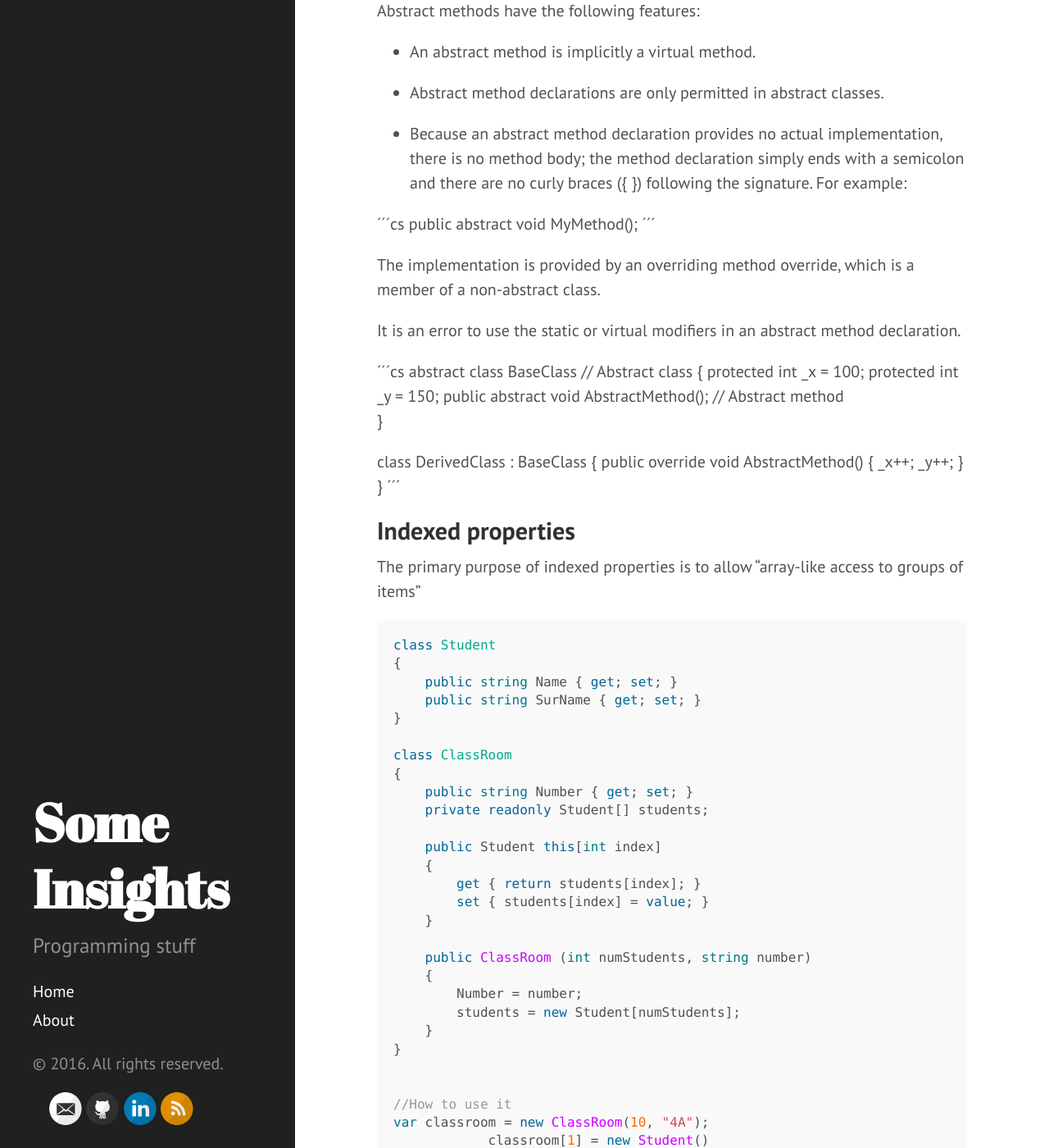
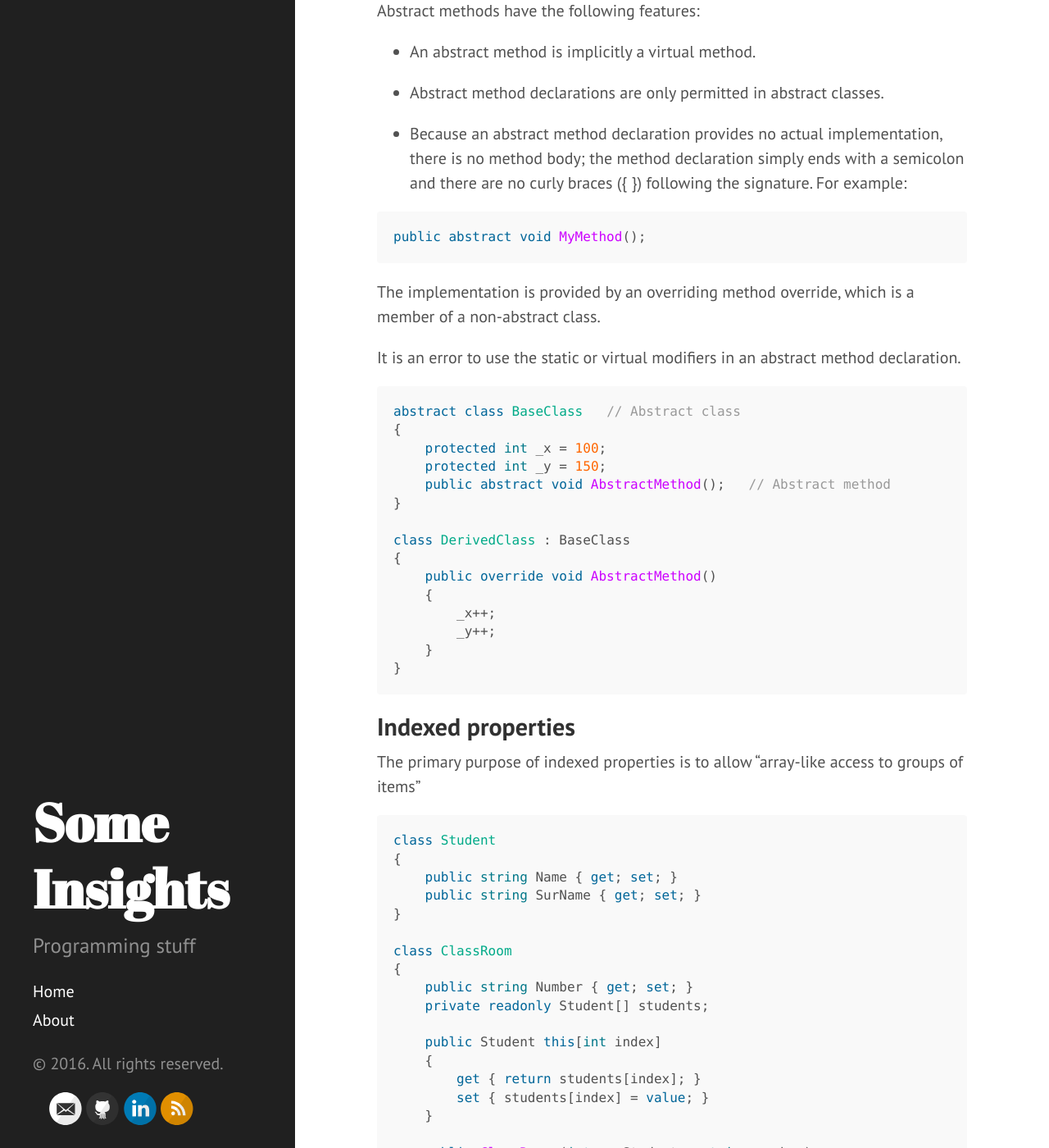
Before and after one commit to javiermolinar/javiermolinar.github.io, a Jekyll site: the page built from _posts/2016-08-29-Exam-40-783-Type-system.md, in a window 1280 px wide and 1400 px high, scrolled down 5610 px. Shown: the whole window at 82% size. Built offline with Jekyll 4.4.1, drawn with Linux system fonts in a browser that asks for light colours; comment, search, counter and statistics services are not loaded.

Commit message:
Fix coding

````diff
--- a/_posts/2016-08-29-Exam-40-783-Type-system.md
+++ b/_posts/2016-08-29-Exam-40-783-Type-system.md
@@ -186,16 +186,16 @@ Abstract methods have the following features:
 
 -   Because an abstract method declaration provides no actual implementation, there is no method body; the method declaration simply ends with a semicolon and there are no curly braces ({ }) following the signature.  For example:
 
-´´´cs
+```cs
 public abstract void MyMethod();
-´´´
+```
 
 The implementation is provided by an overriding method override, which is a member of a non-abstract class.
 
 It is an error to use the static or virtual modifiers in an abstract method declaration.
 
 
-´´´cs
+```cs
 abstract class BaseClass   // Abstract class
 {
     protected int _x = 100;
@@ -211,7 +211,7 @@ class DerivedClass : BaseClass
         _y++;
     }
 }
-´´´
+```
 
 ## Indexed properties
 
````
